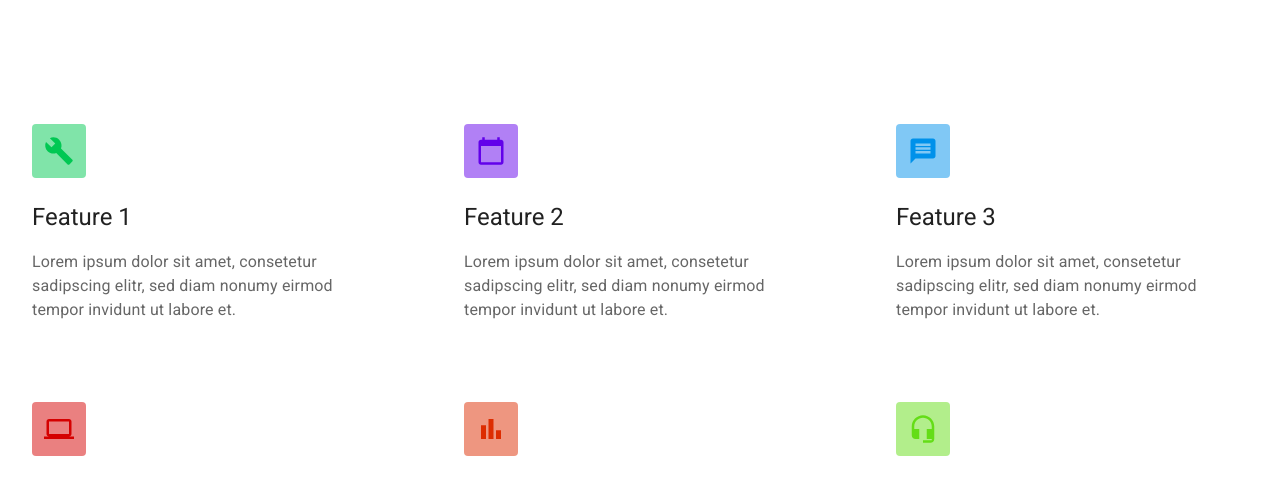
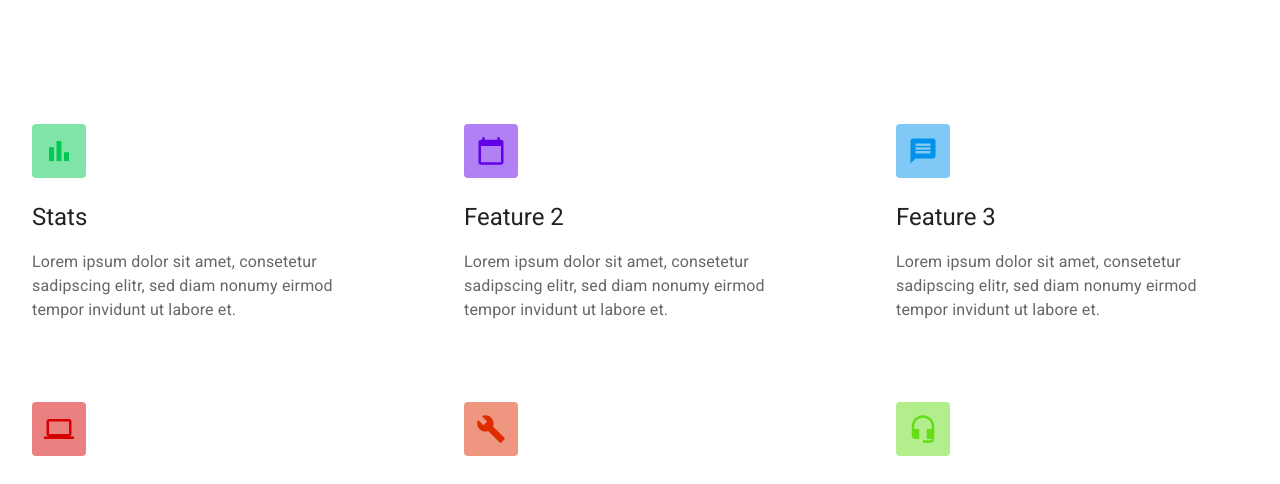
Before and after one commit to Sparklingtools/saas-site, a React (Create React App) app: page / in a window 1280 px wide. Shown: the part 1480-1964 px from the top of the page. Built offline with nearby package versions, Linux system fonts and the light colour scheme; a web font is replaced by a local one.

Commit message:
Grid conf

```diff
--- a/src/logged_out/components/home/FeatureSection.js
+++ b/src/logged_out/components/home/FeatureSection.js
@@ -20,9 +20,10 @@ const iconSize = 30;
 const features = [
   {
     color: "#00C853",
-    headline: "Feature 1",
+    headline: "Stats",
     text: "Lorem ipsum dolor sit amet, consetetur sadipscing elitr, sed diam nonumy eirmod tempor invidunt ut labore et.",
-    icon: <BuildIcon style={{ fontSize: iconSize }} />,
+
+    icon: <BarChartIcon style={{ fontSize: iconSize }} />,
     mdDelay: "0",
     smDelay: "0",
   },
@@ -54,7 +55,7 @@ const features = [
     color: "#DD2C00",
     headline: "Feature 5",
     text: "Lorem ipsum dolor sit amet, consetetur sadipscing elitr, sed diam nonumy eirmod tempor invidunt ut labore et.",
-    icon: <BarChartIcon style={{ fontSize: iconSize }} />,
+    icon: <BuildIcon style={{ fontSize: iconSize }} />,
     mdDelay: "200",
     smDelay: "0",
   },
--- a/src/logged_out/components/home/HeadSection.js
+++ b/src/logged_out/components/home/HeadSection.js
@@ -107,7 +107,7 @@ function HeadSection(props) {
             >
               <div className={classNames(classes.containerFix, "container")}>
                 <Box justifyContent="space-between" className="row">
-                  <Grid item xs={11} md={5}>
+                  <Grid item xs={12} md={5} xl={5}>
                     <Box
                       display="flex"
                       flexDirection="column"
@@ -155,6 +155,7 @@ function HeadSection(props) {
                   <Grid
                     item
                     md={6}
+                    xl={6}
                     sx={{ display: { xl: "block", md: "block", xs: "none" } }}
                   >
                     <ZoomImage
```
